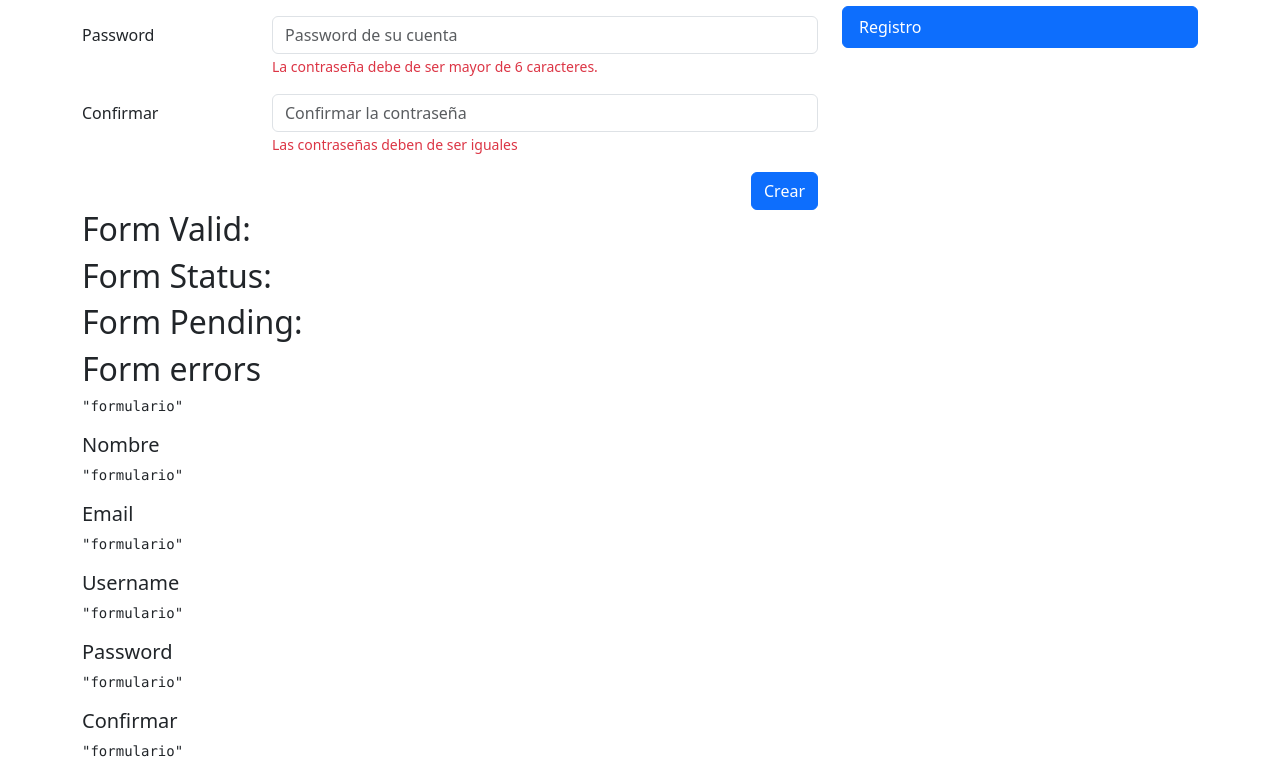
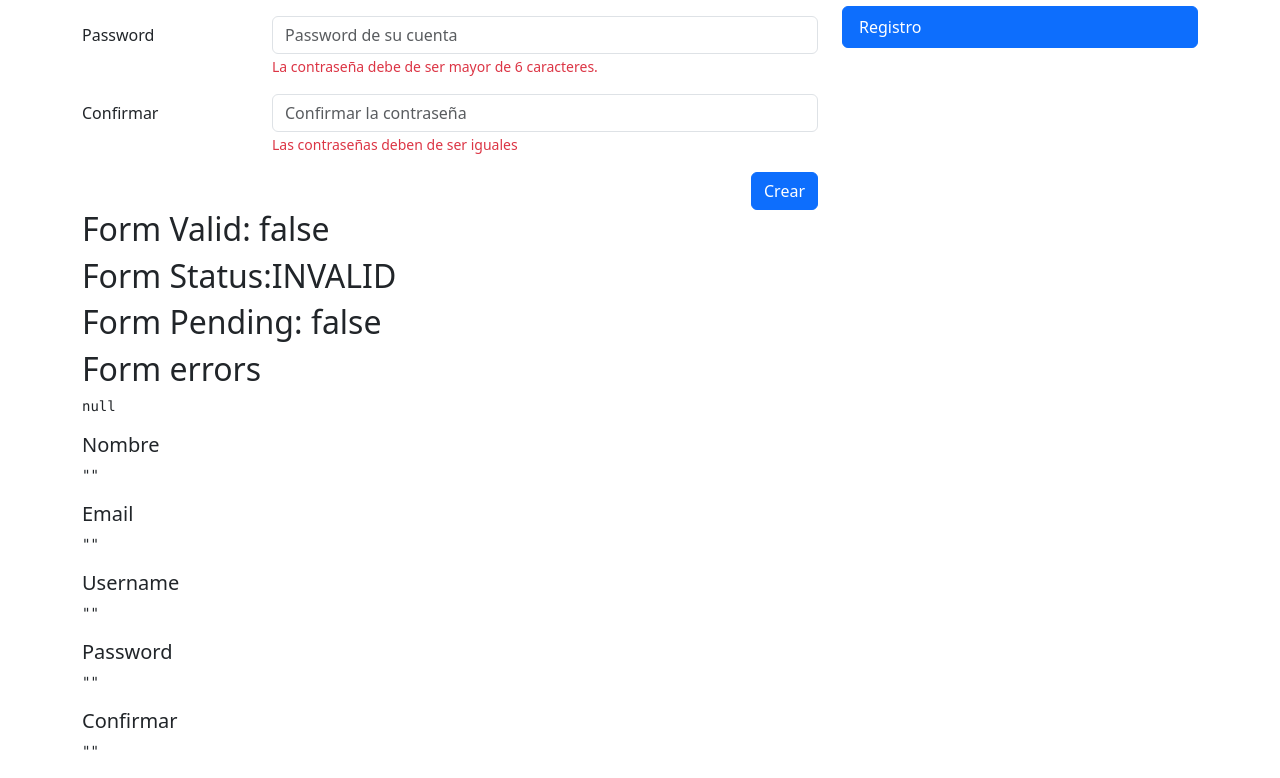
Before and after one commit to jjmuesesq/formApp, an Angular app: page /auth/sign-up in a window 1280 px wide. Shown: the part 337-1115 px from the top of the page. Built offline with nearby package versions, Linux system fonts and the light colour scheme.

Commit message:
:sparkles: Formulario de registro

```diff
--- a/src/app/auth/auth.module.ts
+++ b/src/app/auth/auth.module.ts
@@ -3,6 +3,7 @@
 
 import { AuthRoutingModule } from './auth-routing.module';
 import { RegisterPageComponent } from './pages/register-page/register-page.component';
+import { ReactiveFormsModule } from "@angular/forms";
 
 
 @NgModule({
@@ -11,7 +12,8 @@
   ],
   imports: [
     CommonModule,
-    AuthRoutingModule
+    AuthRoutingModule,
+    ReactiveFormsModule
   ]
 })
 export class AuthModule { }
--- a/src/app/auth/pages/register-page/register-page.component.html
+++ b/src/app/auth/pages/register-page/register-page.component.html
@@ -4,7 +4,7 @@
 <div class="row">
   <div class="col">
 
-    <form autocomplete="off">
+    <form [formGroup]="myForm" (ngSubmit)="onSubmit()" autocomplete="off">
 
       <!-- Nombre -->
       <div class="row mb-3">
@@ -12,6 +12,7 @@
         <div class="col-sm-9">
           <input type="text"
                  class="form-control"
+                 formControlName="name"
                  placeholder="Nombre del usuario">
 
           <span class="form-text text-danger">
@@ -26,6 +27,7 @@
         <div class="col-sm-9">
           <input type="email"
                  class="form-control"
+                 formControlName="email"
                  placeholder="Email del usuario">
           <span class="form-text text-danger">
               mensaje de error del email
@@ -39,6 +41,7 @@
         <div class="col-sm-9">
           <input type="text"
                  class="form-control"
+                 formControlName="username"
                  placeholder="Nombre código del usuario">
           <span class="form-text text-danger">
                El username no puede ser Strider
@@ -52,6 +55,7 @@
         <div class="col-sm-9">
           <input type="password"
                  class="form-control"
+                 formControlName="password"
                  placeholder="Password de su cuenta">
 
           <span class="form-text text-danger">
@@ -66,6 +70,7 @@
         <div class="col-sm-9">
           <input type="password"
                  class="form-control"
+                 formControlName="password2"
                  placeholder="Confirmar la contraseña">
 
           <span class="form-text text-danger">
@@ -90,24 +95,24 @@
 </div>
 
 
-<h2>Form Valid: </h2>
-<h2>Form Status: </h2>
-<h2>Form Pending: </h2>
+<h2>Form Valid: {{ myForm.valid }}</h2>
+<h2>Form Status:{{ myForm.status }}</h2>
+<h2>Form Pending: {{ myForm.pending }}</h2>
 <h2>Form errors</h2>
-<pre>{{ 'formulario' | json }}</pre>
+<pre>{{ myForm.errors | json }}</pre>
 
 <h5>Nombre</h5>
-<pre>{{ 'formulario' | json }}</pre>
+<pre>{{ myForm.value.name | json }}</pre>
 
 <h5>Email</h5>
-<pre>{{ 'formulario' | json }}</pre>
+<pre>{{ myForm.value.email | json }}</pre>
 
 <h5>Username</h5>
-<pre>{{ 'formulario' | json }}</pre>
+<pre>{{ myForm.value.username | json }}</pre>
 
 
 <h5>Password</h5>
-<pre>{{ 'formulario' | json }}</pre>
+<pre>{{ myForm.value.password | json }}</pre>
 
 <h5>Confirmar</h5>
-<pre>{{ 'formulario' | json }}</pre>
+<pre>{{ myForm.value.password2 | json }}</pre>
--- a/src/app/auth/pages/register-page/register-page.component.ts
+++ b/src/app/auth/pages/register-page/register-page.component.ts
@@ -1,4 +1,5 @@
 import { Component } from '@angular/core';
+import {FormBuilder, FormGroup, Validators} from "@angular/forms";
 
 @Component({
   templateUrl: './register-page.component.html',
@@ -6,4 +7,21 @@
 })
 export class RegisterPageComponent {
 
+  public myForm: FormGroup = this.fb.group({
+    name: ['', [ Validators.required ]],
+    email: ['', [ Validators.required ]],
+    username: ['', [ Validators.required ]],
+    password: ['', [ Validators.required, Validators.minLength(6) ]],
+    password2: ['', [ Validators.required ]],
+  });
+
+  constructor ( private fb: FormBuilder ) {}
+
+  isValidField() {
+    //TODO obtener validacion desde un servicio.
+  }
+
+  onSubmit() {
+    this.myForm.markAllAsTouched();
+  }
 }
```
Lines whose indentation alone changed are shown as unchanged.
